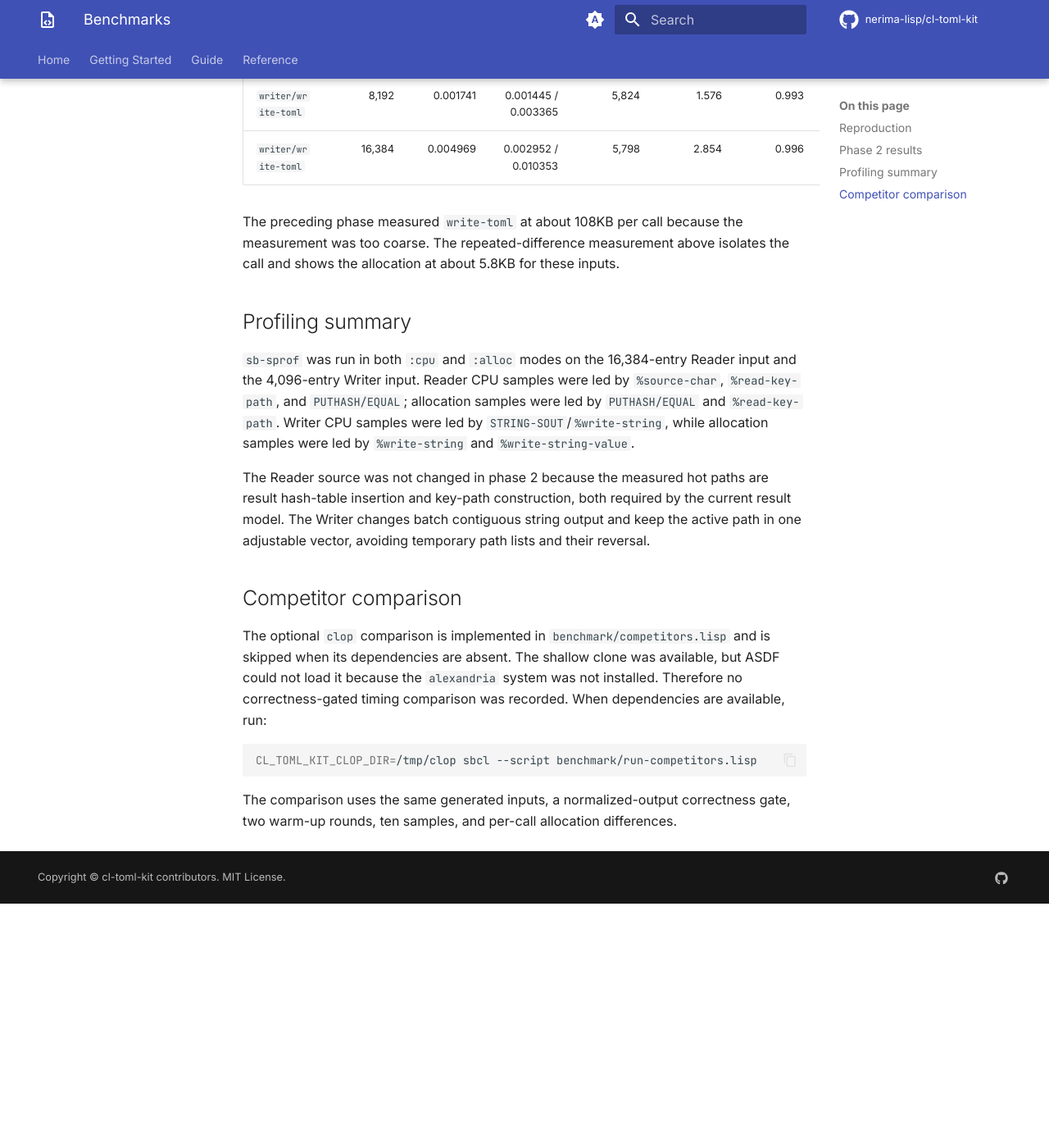
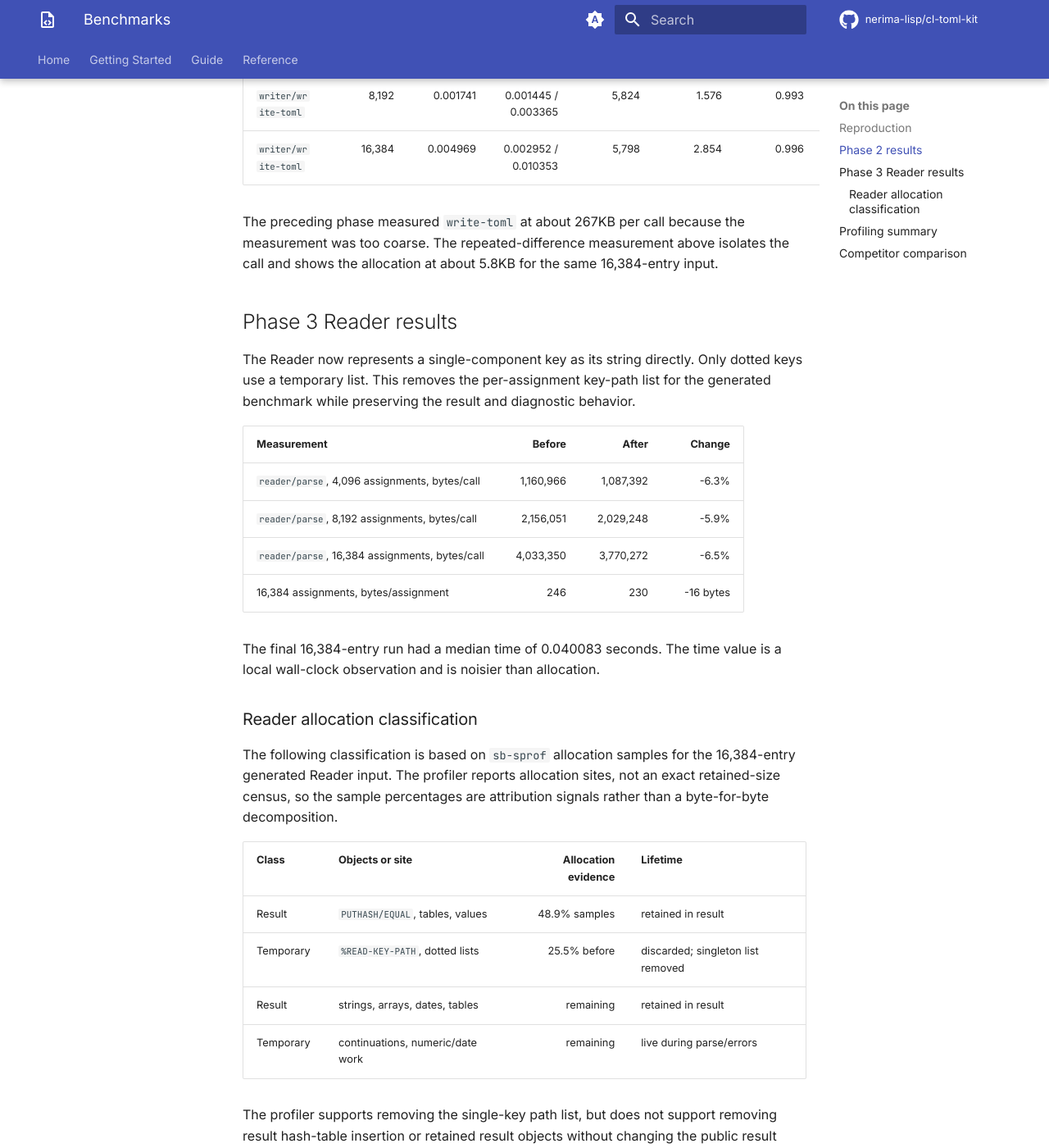
Before and after one commit to nerima-lisp/cl-toml-kit, an MkDocs documentation site: the page built from docs/src/reference/benchmarks.md, in a window 1280 px wide and 1400 px high, scrolled down 1457 px. Shown: the whole window at 82% size. Built offline with MkDocs 1.6.1 and Material for MkDocs 9.7.7, drawn with Linux system fonts in a browser that asks for light colours; comment, search, counter and statistics services are not loaded; before the commit the page ends 2559 px from its top, so only the background shows below that; some of the changed text lies outside the part shown.

Commit message:
Reduce reader key-path allocation from 4.03MB to 3.77MB

````diff
--- a/docs/src/reference/benchmarks.md
+++ b/docs/src/reference/benchmarks.md
@@ -48,9 +48,45 @@ All nine cases passed their allocation and order checks.
 | `writer/write-toml` | 8,192 | 0.001741 | 0.001445 / 0.003365 | 5,824 | 1.576 | 0.993 | pass |
 | `writer/write-toml` | 16,384 | 0.004969 | 0.002952 / 0.010353 | 5,798 | 2.854 | 0.996 | pass |
 
-The preceding phase measured `write-toml` at about 108KB per call because the
+The preceding phase measured `write-toml` at about 267KB per call because the
 measurement was too coarse. The repeated-difference measurement above isolates
-the call and shows the allocation at about 5.8KB for these inputs.
+the call and shows the allocation at about 5.8KB for the same 16,384-entry
+input.
+
+## Phase 3 Reader results
+
+The Reader now represents a single-component key as its string directly. Only
+dotted keys use a temporary list. This removes the per-assignment key-path list
+for the generated benchmark while preserving the result and diagnostic
+behavior.
+
+| Measurement | Before | After | Change |
+| --- | ---: | ---: | ---: |
+| `reader/parse`, 4,096 assignments, bytes/call | 1,160,966 | 1,087,392 | -6.3% |
+| `reader/parse`, 8,192 assignments, bytes/call | 2,156,051 | 2,029,248 | -5.9% |
+| `reader/parse`, 16,384 assignments, bytes/call | 4,033,350 | 3,770,272 | -6.5% |
+| 16,384 assignments, bytes/assignment | 246 | 230 | -16 bytes |
+
+The final 16,384-entry run had a median time of 0.040083 seconds. The time
+value is a local wall-clock observation and is noisier than allocation.
+
+### Reader allocation classification
+
+The following classification is based on `sb-sprof` allocation samples for the
+16,384-entry generated Reader input. The profiler reports allocation sites, not
+an exact retained-size census, so the sample percentages are attribution
+signals rather than a byte-for-byte decomposition.
+
+| Class | Objects or site | Allocation evidence | Lifetime |
+| --- | --- | ---: | --- |
+| Result | `PUTHASH/EQUAL`, tables, values | 48.9% samples | retained in result |
+| Temporary | `%READ-KEY-PATH`, dotted lists | 25.5% before | discarded; singleton list removed |
+| Result | strings, arrays, dates, tables | remaining | retained in result |
+| Temporary | continuations, numeric/date work | remaining | live during parse/errors |
+
+The profiler supports removing the single-key path list, but does not support
+removing result hash-table insertion or retained result objects without changing
+the public result model.
 
 ## Profiling summary
 
@@ -63,17 +99,27 @@ led by `PUTHASH/EQUAL` and `%read-key-path`. Writer CPU samples were led by
 
 The Reader source was not changed in phase 2 because the measured hot paths
 are result hash-table insertion and key-path construction, both required by
-the current result model. The Writer changes batch contiguous string output
+the current result model. Phase 3 removed the avoidable single-key path list.
+The Writer changes batch contiguous string output
 and keep the active path in one adjustable vector, avoiding temporary path
 lists and their reversal.
 
 ## Competitor comparison
 
-The optional `clop` comparison is implemented in
-`benchmark/competitors.lisp` and is skipped when its dependencies are absent.
-The shallow clone was available, but ASDF could not load it because the
-`alexandria` system was not installed. Therefore no correctness-gated timing
-comparison was recorded. When dependencies are available, run:
+The `clop` comparison is implemented in `benchmark/competitors.lisp`. The
+comparison used clop commit `c0c3fe7efa5ac95ba1644febfb2c2acab757fcda` and
+passed the normalized-output correctness gate:
+
+| Assignments | kit sec | clop sec | kit bytes | clop bytes | clop / kit |
+| ---: | ---: | ---: | ---: | ---: | ---: |
+| 256 | 0.000218 | 0.003951 | 134,848 | 6,244,160 | 46.3x |
+| 512 | 0.000463 | 0.006915 | 230,528 | 12,412,608 | 53.8x |
+| 1,024 | 0.000829 | 0.053528 | 358,528 | 24,374,208 | 68.0x |
+
+The comparison is diagnostic only and does not relax TOML 1.1.0 conformance
+checks. The benchmark gate treats strings as scalar values and compares the
+fixed correctness input without generated timing keys. When dependencies are
+available, run:
 
 ```sh
 CL_TOML_KIT_CLOP_DIR=/tmp/clop sbcl --script benchmark/run-competitors.lisp
````
Also changed, not shown: 4 other files.
